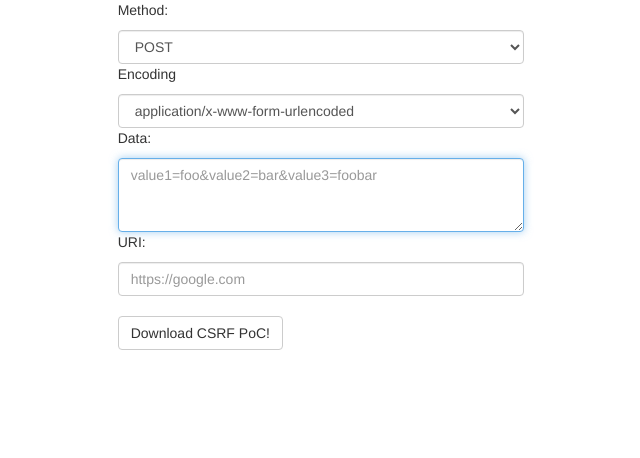
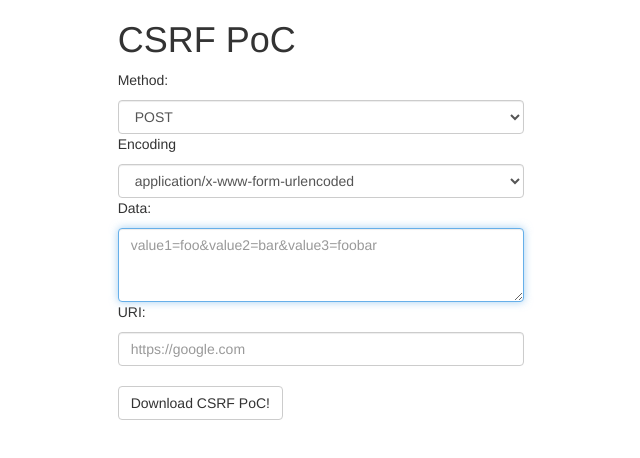
Before and after one commit to Lone-Ranger/Lone-Ranger.github.io, a plain HTML site: page CSRF-PoC/index.html in a window 1280 px wide. Shown: the whole page, without its empty margins (319-959 px from the left). Drawn offline with Linux system fonts and the light colour scheme.

Commit message:
Update index.html

```diff
--- a/CSRF-PoC/index.html
+++ b/CSRF-PoC/index.html
@@ -51,6 +51,7 @@
         <div class="row">
             <div class="col-md-4"></div>
             <div class="col-md-4">
+            <h1>CSRF PoC</h1>
                 <p>Method:</p>
                 <select id="method" value="POST" class="form-control" name="select">
                     <option value="GET">GET</option>
```
